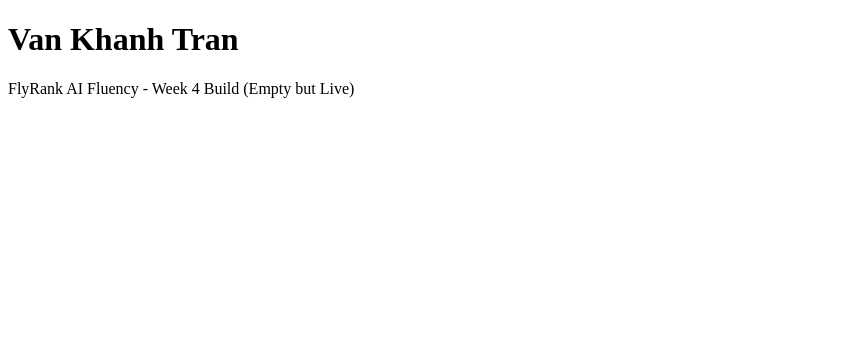
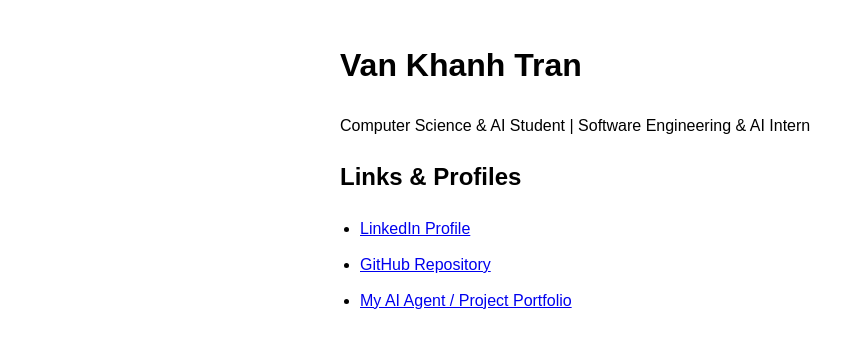
Before and after one commit to vkhanht1/flyrank-week4-build, a plain HTML site: page index.html in a window 1280 px wide. Shown: the whole page, without its empty margins (0-865 px from the left). Drawn offline with Linux system fonts and the light colour scheme.

Commit message:
Revise portfolio content and add profile links
Updated portfolio description and added links to profiles.

```diff
--- a/index.html
+++ b/index.html
@@ -4,9 +4,21 @@
     <meta charset="UTF-8">
     <meta name="viewport" content="width=device-width, initial-scale=1.0">
     <title>Van Khanh Tran - AI Portfolio</title>
+    <style>
+        body { font-family: Arial, sans-serif; max-width: 600px; margin: 40px auto; padding: 0 20px; line-height: 1.6; }
+        ul { padding-left: 20px; }
+        li { margin-bottom: 10px; }
+    </style>
 </head>
 <body>
     <h1>Van Khanh Tran</h1>
-    <p>FlyRank AI Fluency - Week 4 Build (Empty but Live)</p>
+    <p>Computer Science & AI Student | Software Engineering & AI Intern</p>
+
+    <h2>Links & Profiles</h2>
+    <ul>
+        <li><a href="https://www.linkedin.com/in/tvkhanh1692/" target="_blank">LinkedIn Profile</a></li>
+        <li><a href="https://github.com/vkhanht1" target="_blank">GitHub Repository</a></li>
+        <li><a href="https://github.com/vkhanht1" target="_blank">My AI Agent / Project Portfolio</a></li>
+    </ul>
 </body>
 </html>
```
